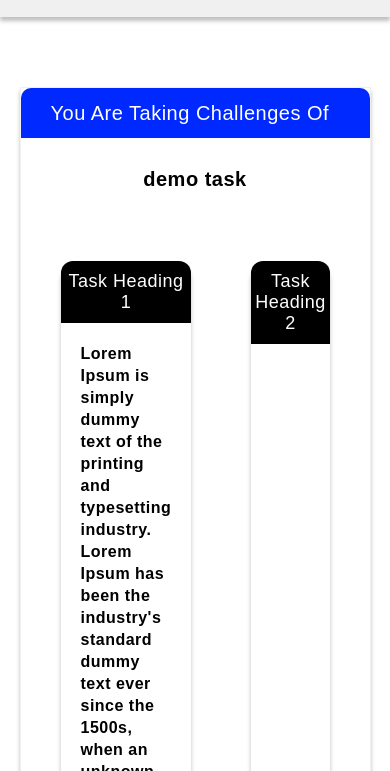
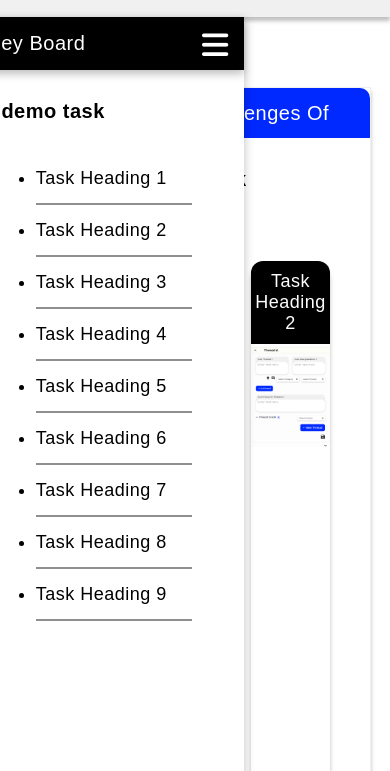
Before and after one commit to AnantKumawat22/Deep-Thought, a plain HTML site: page Index.html in a window 390 px wide. Shown: the part 73-844 px from the top of the page. Drawn offline with nearby package versions, Linux system fonts and the light colour scheme.

Commit message:
First Commit

```diff
--- a/Index.html
+++ b/Index.html
@@ -26,6 +26,12 @@
         </div>
     </nav>
 
+    <div class="menubar">
+        <p>Journey Board <i class="fa fa-bars" style="font-size:30px"></i></p>
+        <h4>1.demo task</h4>
+        <ul type="disc"></ul>
+    </div>
+
     <section class="section">
         <div class="heading">
             <p>You are Taking Challenges of new project</p>
@@ -41,6 +47,7 @@
             </div>
             <div class="task-head-2">
                 <p class="p-head">Task Heading 2</p>
+                <img src="Assets/Head2.png" alt="Head-2">
             </div>
         </div>
 
@@ -51,7 +58,7 @@
                 <p class="down-arrow"><i class="fa fa-angle-down"></i></p>
             </div>
             <div class="task-head-4">
-                <p class="p-head">Task Heading 3</p>
+                <p class="p-head">Task Heading 4</p>
                 <iframe src="https://drive.google.com/file/d/1Pxw83bTKE3KkOyYnwm1u6DSVjntSrNTp/preview?usp=sharing"
                     frameborder="0" class="iframe-4"></iframe>
                 <p class="down-arrow"><i class="fa fa-angle-down"></i></p>
@@ -61,6 +68,7 @@
         <div class="task-3">
             <div class="task-head-7">
                 <p class="p-head">Task Heading 7</p>
+                <img src="Assets/Head7.png" alt="Head-7">
             </div>
 
             <div class="task-head-8">
--- a/Script.js
+++ b/Script.js
@@ -1,10 +1,18 @@
-$(document).ready(function(){
-    $.getJSON('Data.json', function(datajson){
+$(document).ready(function () {
+    $.getJSON('Data.json', function (datajson) {
         let data = JSON.parse(JSON.stringify(datajson));
         console.log(data);
 
         $(".demopara").text(data.tasks[0].task_title);
         $(".para-content-1").text(data.tasks[0].assets[0].asset_description);
         $(".box-3").text(data.tasks[0].assets[2].asset_description);
+
+        for (let i = 1; i <= 9; i++) {
+            var ele = $(`<li class="ul-list">Task Heading ${i}</li>`);
+            $('ul').append(ele);
+        }
+        $('.fa-bars').on("click", function () {
+            $('.menubar').toggleClass("remmenuleft");
+        });
     });
 });
--- a/Style.css
+++ b/Style.css
@@ -15,19 +15,19 @@
     box-shadow: 0px 4px 4px rgba(0, 0, 0, 0.25);
 }
 
-.logo-img-div{
+.logo-img-div {
     height: 90px;
     display: flex;
     align-items: center;
 }
 
-.logoimg{
+.logoimg {
     height: 50%;
     line-height: 90px;
     margin-left: 60px;
 }
 
-.icons-div{
+.icons-div {
     display: flex;
     flex-direction: row;
     align-items: center;
@@ -35,7 +35,7 @@
     padding-right: 120px;
 }
 
-.icon{
+.icon {
     width: 50px;
     height: 50px;
     display: flex;
@@ -46,16 +46,16 @@
     background-color: blue;
 }
 
-.icon i{
+.icon i {
     color: white;
     font-size: 22px;
 }
 
-.icon-vertical-dot i{
+.icon-vertical-dot i {
     font-size: 22px;
 }
 
-.profile-img-div{
+.profile-img-div {
     width: 50px;
     height: 50px;
     display: flex;
@@ -65,14 +65,70 @@
     border-radius: 50%;
 }
 
-.profileimg{
+.profileimg {
     height: 100%;
     width: 100%;
     border-radius: 50%;
 }
 
+/* MenuBar */
+.menubar {
+    position: absolute;
+    z-index: 999;
+    width: 310px;
+    left: -17%;
+    height: 100vh;
+    background-color: #FFFFFF;
+    box-shadow: 0px 4px 10px rgba(0, 0, 0, 0.25);
+    transition: left 0.5s ease-out;
+}
+.remmenuleft{
+    display: block;
+    left: 0%;
+}
+
+.menubar p {
+    background-color: black;
+    color: #FFFFFF;
+    font-size: 20px;
+    font-family: Arial, Helvetica, sans-serif;
+    padding: 15px 15px;
+    letter-spacing: 0.5px;
+    filter: drop-shadow(0px 4px 4px rgba(0, 0, 0, 0.25));
+}
+
+.menubar p i {
+    float: right;
+    line-height: 25px;
+    cursor: pointer;
+}
+
+.menubar h4 {
+    font-size: 20px;
+    font-family: Arial, Helvetica, sans-serif;
+    letter-spacing: 0.5px;
+    padding-top: 30px;
+    padding-left: 50px;
+}
+
+.menubar ul {
+    padding-top: 30px;
+    padding-left: 50px;
+}
+
+.menubar ul li {
+    width: 60%;
+    margin: auto;
+    line-height: 50px;
+    font-size: 18px;
+    border-bottom: 2px solid rgb(143, 143, 143);
+    letter-spacing: 0.5px;
+    font-family: sans-serif;
+}
+
+
 /* Section */
-.section{
+.section {
     box-sizing: border-box;
     margin: auto;
     width: 90%;
@@ -85,14 +141,14 @@
     box-shadow: 0px 4px 4px rgba(0, 0, 0, 0.25);
 }
 
-.heading{
+.heading {
     width: 100%;
     height: 50px;
     background: #0029FF;
     border-radius: 10px 10px 0px 0px;
 }
 
-.heading p{
+.heading p {
     text-transform: capitalize;
     font-size: 20px;
     margin-left: 30px;
@@ -102,7 +158,7 @@
     color: white;
 }
 
-.demopara{
+.demopara {
     text-align: center;
     font-size: 20px;
     font-family: sans-serif;
@@ -113,7 +169,10 @@
 
 
 /* Task Heading 1 */
-.task-1, .task-2, .task-3, .task-4{
+.task-1,
+.task-2,
+.task-3,
+.task-4 {
     display: flex;
     justify-content: center;
     flex-direction: row;
@@ -121,14 +180,19 @@
     padding: 10px;
 }
 
-.task-head-1, .task-head-3, .task-head-2, .task-head-7, .task-head-8, .task-head-9{
+.task-head-1,
+.task-head-3,
+.task-head-2,
+.task-head-7,
+.task-head-8,
+.task-head-9 {
     width: 50%;
     margin: 30px;
     border-radius: 15px;
     box-shadow: 0px 4px 4px rgba(0, 0, 0, 0.25);
 }
 
-.p-head{
+.p-head {
     background-color: black;
     color: white;
     font-size: 18px;
@@ -139,7 +203,7 @@
     border-radius: 12px 12px 0px 0px;
 }
 
-.para-content-1{
+.para-content-1 {
     font-size: 16px;
     letter-spacing: 0.5px;
     font-weight: 600;
@@ -148,22 +212,28 @@
     font-family: Arial, Helvetica, sans-serif;
 }
 
-.down-arrow{
+.down-arrow {
     text-align: right;
     margin: 10px 0px;
     padding-right: 10px;
     font-size: 20px;
 }
 
-.down-arrow i{
+.down-arrow i {
     cursor: pointer;
 }
 
+/* Task Heading 2 */
+.task-head-2 img{
+    width: 100%;
+}
+
 /* Task Heading 3 */
-.task-head-3{
+.task-head-3 {
     height: 310px;
 }
-.box-3{
+
+.box-3 {
     margin: 20px;
     padding: 15px;
     box-shadow: 0px 4px 10px rgba(0, 0, 0, 0.25);
@@ -176,7 +246,7 @@
 }
 
 /* Task Heading 4 */
-.task-head-4{
+.task-head-4 {
     margin: 30px;
     width: 50%;
     height: 640px;
@@ -184,15 +254,22 @@
     box-shadow: 0px 4px 4px rgba(0, 0, 0, 0.25);
 }
 
-.iframe-4{
+.iframe-4 {
     width: 100%;
     height: 88%;
 }
 
+/* Task Heading 7 */
+.task-head-7 img{
+    width: 100%;
+}
 
 /* Task Heading 8 */
-.audio-wrap{
-    margin:15px;
+.task-head-8{
+    height: 200px;
+}
+.audio-wrap {
+    margin: 15px;
     display: flex;
     align-items: center;
     justify-content: center;
@@ -202,7 +279,7 @@
 }
 
 /* YT Video */
-.yt-video{
+.yt-video {
     display: flex;
     width: 100%;
     align-items: center;
@@ -210,13 +287,13 @@
     margin: 5px 0px;
 }
 
-.iframe-yt-video{
+.iframe-yt-video {
     width: 100%;
     height: 370px;
 }
 
 /* Next Button */
-.next-btn{
+.next-btn {
     width: 70px;
     height: 40px;
     font-family: Arial, Helvetica, sans-serif;
```
Also changed, not shown: Assets/Head2.png (added), Assets/Head7.png (added).
